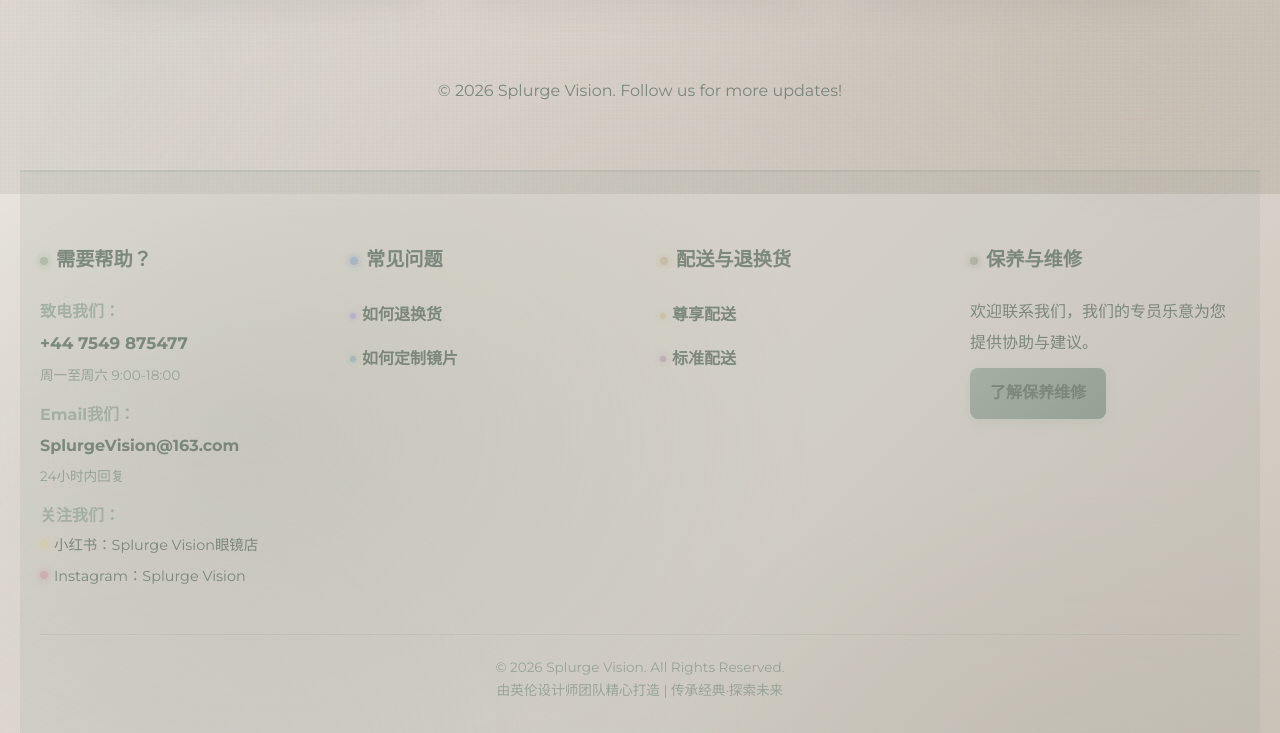
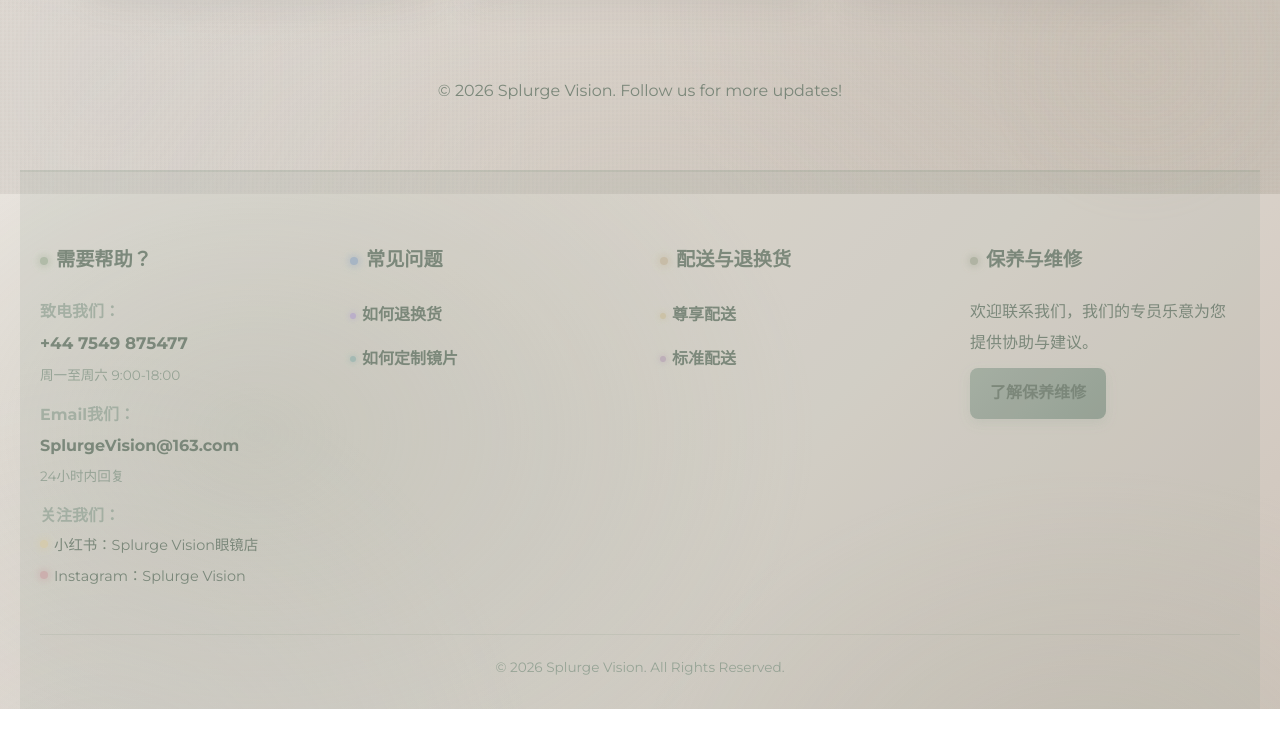
Before and after one commit to wqsun0623/splurge-vision, a plain HTML site: page index.html in a window 1280 px wide. Shown: the part 606-1339 px from the top of the page. After the commit the page ends 1315 px from the top, so only its background shows below. Drawn offline with Linux system fonts and the light colour scheme.

Commit message:
删除底部英伦设计师团队文案

```diff
--- a/index.html
+++ b/index.html
@@ -1328,7 +1328,6 @@
   <!-- 版权信息 -->
   <div class="footer-copyright">
     <p>© 2026 Splurge Vision. All Rights Reserved.</p>
-    <p>由英伦设计师团队精心打造 | 传承经典·探索未来</p>
   </div>
 </footer>
 
```
